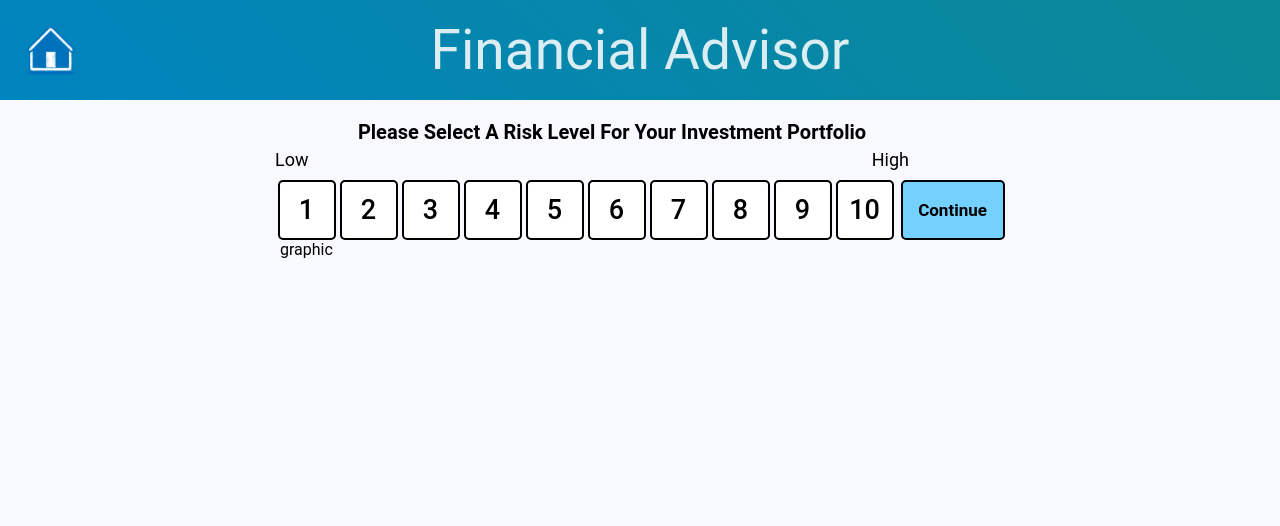
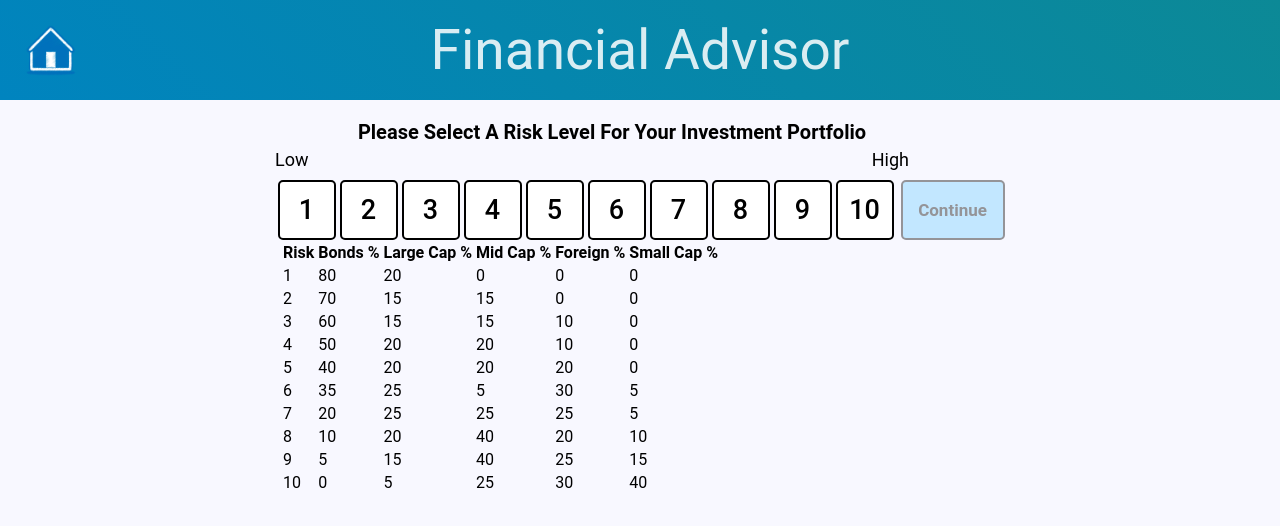
Before and after one commit to JosephASandoval/financial_advisor, a React (Create React App) app: page / in a window 1280 px wide. Shown: the top 526 px of the page. Built offline with nearby package versions, Linux system fonts and the light colour scheme.

Commit message:
create table for risk selector page

```diff
--- a/src/App.js
+++ b/src/App.js
@@ -1,7 +1,7 @@
 import React from "react";
 import { Switch, Route } from "react-router-dom";
 import Header from "./components/Header";
-import Selection from "./pages/Selection";
+import RiskSelector from "./pages/RiskSelector";
 
 const App = () => {
   return (
@@ -10,7 +10,7 @@ const App = () => {
 
       <Switch>
         <Route exact path="/">
-          <Selection />
+          <RiskSelector />
         </Route>
 
         <Route path="/world">
--- a/src/Context.js
+++ b/src/Context.js
@@ -5,6 +5,7 @@ const Context = React.createContext();
 
 const ContextProvider = ({ children }) => {
   const [portfolio, setPortfolio] = useState([]);
+  // const [selectedOption, setSelectedOption] = useState({});
 
   useEffect(() => {
     setPortfolio(data);
--- /dev/null
+++ b/src/components/ButtonContainer.js
@@ -0,0 +1,16 @@
+import React from "react";
+
+const ButtonContainer = ({options}) => {
+  return (
+    <div id="risk-selector-button-container">
+      <div id="risk-selector">
+        <ul className="risk-selector-ul">{options}</ul>
+      </div>
+      <div id="continue" className="button">
+        Continue
+      </div>
+    </div>
+  );
+};
+
+export default ButtonContainer;
--- /dev/null
+++ b/src/components/HeaderLabels.js
@@ -0,0 +1,17 @@
+import React from "react";
+
+const HeaderLabels = () => {
+  return (
+    <div className="risk-selector-header-labels">
+      <div className="risk-label-select">
+        Please Select A Risk Level For Your Investment Portfolio
+      </div>
+      <div className="risk-label-levels">
+        <div className="risk-label">Low</div>
+        <div className="risk-label">High</div>
+      </div>
+    </div>
+  );
+};
+
+export default HeaderLabels;
--- /dev/null
+++ b/src/components/Table.js
@@ -0,0 +1,22 @@
+import React from "react";
+import TableHead from "./TableHead";
+import TableRow from "./TableRow";
+
+const Table = ({ portfolio }) => {
+  const tableRows = portfolio.map((option) => {
+    return <TableRow option={option} />;
+  });
+
+  return (
+    <div id="graphic">
+      <div id="jsGrid" className="jsgrid">
+        <table className="jsgrid-table">
+          <TableHead />
+          <tbody>{tableRows}</tbody>
+        </table>
+      </div>
+    </div>
+  );
+};
+
+export default Table;
--- /dev/null
+++ b/src/components/TableHead.js
@@ -0,0 +1,18 @@
+import React from "react";
+
+const TableHead = () => {
+  return (
+    <thead>
+      <tr>
+        <th>Risk</th>
+        <th>Bonds %</th>
+        <th>Large Cap %</th>
+        <th>Mid Cap %</th>
+        <th>Foreign %</th>
+        <th>Small Cap %</th>
+      </tr>
+    </thead>
+  );
+};
+
+export default TableHead;
--- /dev/null
+++ b/src/components/TableRow.js
@@ -0,0 +1,16 @@
+import React from "react";
+
+const TableRow = ({ option }) => {
+  return (
+    <tr>
+      <td>{option.risk}</td>
+      <td>{option.bonds}</td>
+      <td>{option.largeCap}</td>
+      <td>{option.midCap}</td>
+      <td>{option.foreign}</td>
+      <td>{option.smallCap}</td>
+    </tr>
+  );
+};
+
+export default TableRow;
--- /dev/null
+++ b/src/pages/RiskSelector.js
@@ -0,0 +1,31 @@
+import React, { useContext } from "react";
+import { Context } from "../Context";
+import HeaderLabels from "../components/HeaderLabels";
+import ButtonContainer from "../components/ButtonContainer";
+import Table from "../components/Table";
+
+const RiskSelector = () => {
+  const { portfolio } = useContext(Context);
+
+  function handleClick(risk) {
+    console.log(`option ${risk} was clicked!`);
+  }
+
+  const options = portfolio.map((option) => {
+    return (
+      <li key={option.id} onClick={() => handleClick(option.risk)}>
+        {option.risk}
+      </li>
+    );
+  });
+
+  return (
+    <div id="risk-selector-container">
+      <HeaderLabels />
+      <ButtonContainer options={options} />
+      <Table portfolio={portfolio} />
+    </div>
+  );
+};
+
+export default RiskSelector;
--- a/src/pages/Selection.js
+++ /dev/null
@@ -1,46 +0,0 @@
-import React, { useContext, useState } from "react";
-import { Context } from "../Context";
-
-const Selection = () => {
-  const { portfolio } = useContext(Context);
-  // const [selectedOption, setSelectedOption] = useState({});
-
-  function handleClick(risk) {
-    console.log(`option ${risk} was clicked!`);
-  }
-
-  const options = portfolio.map((option) => {
-    return (
-      <li key={option.id} onClick={() => handleClick(option.risk)}>
-        {option.risk}
-      </li>
-    );
-  });
-
-  return (
-    <div id="risk-selector-container">
-      <div className="risk-selector-header-labels">
-        <div className="risk-label-select">
-          Please Select A Risk Level For Your Investment Portfolio
-        </div>
-        <div className="risk-label-levels">
-          <div className="risk-label">Low</div>
-          <div className="risk-label">High</div>
-        </div>
-      </div>
-
-      <div id="risk-selector-button-container">
-        <div id="risk-selector">
-          <ul className="risk-selector-ul">{options}</ul>
-        </div>
-        <div id="continue" className="button">
-          Continue
-        </div>
-      </div>
-
-      <div id="graphic">graphic</div>
-    </div>
-  );
-};
-
-export default Selection;
--- a/src/style/style.css
+++ b/src/style/style.css
@@ -110,7 +110,7 @@ li {
 #continue {
   margin-left: 5px;
   margin-top: 5px;
-  opacity: 1;
+  opacity: 0.4;
 }
 
 .button {
@@ -134,3 +134,11 @@ li {
   display: flex;
   width: 720px;
 }
+
+/* #jsGrid {
+  margin-top: 20px;
+}
+
+.jsgrid-grid-body{
+  overflow: hidden !important;
+} */
```
Also changed, not shown: 1 other file (tests, documents, lock files or other folders).
